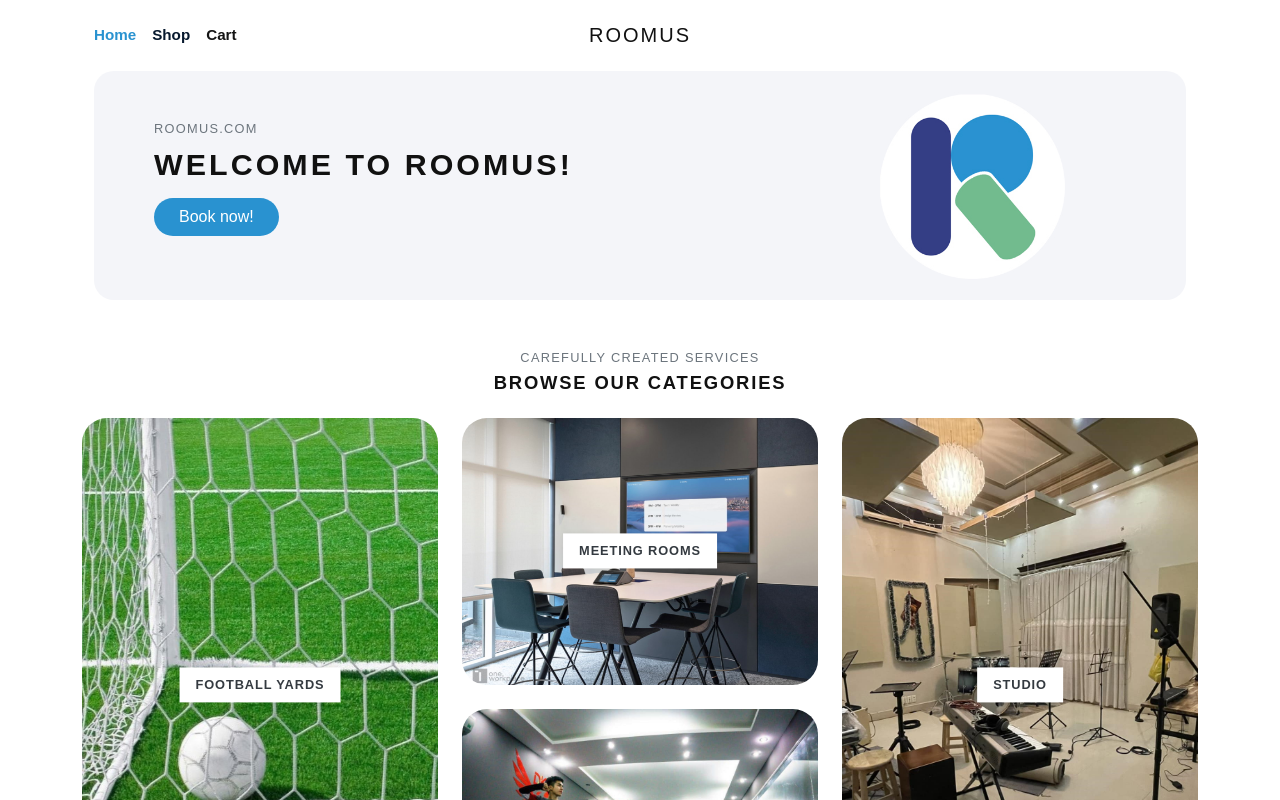
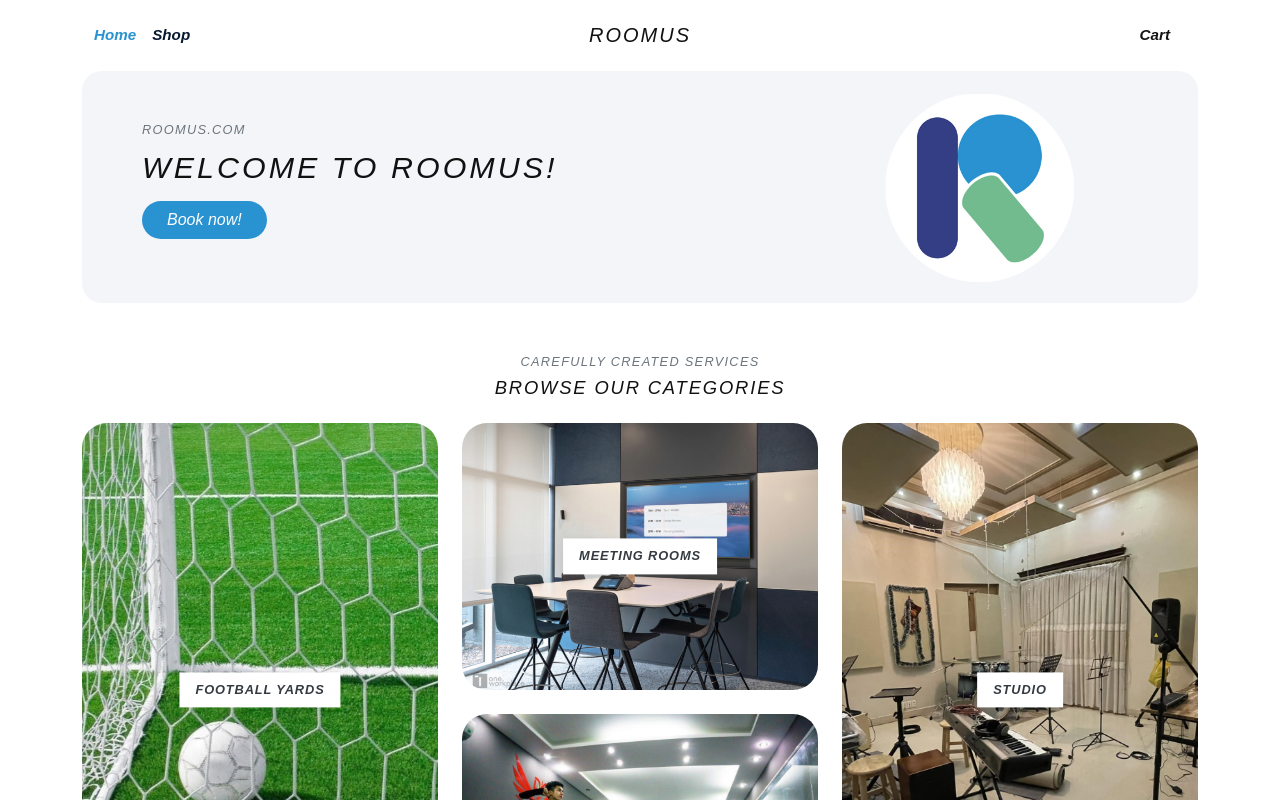
Before and after one commit to TonyYou998/roomus-rebase, a React (Create React App) app: page / in a window 1280 px wide. Shown: the top 800 px of the page. Built offline with nearby package versions, Linux system fonts and the light colour scheme.

Commit message:
Update fix Home UI

```diff
--- a/src/Components/Login/login.js
+++ b/src/Components/Login/login.js
@@ -17,9 +17,9 @@ export default function Login() {
   return (
 
     <li className="nav-item" onClick={onRedirect}>
-    <Link className="nav-link" to="/signin">
+      <Link className="nav-link" to="/signin">
 
-    </Link>
-</li>
+      </Link>
+    </li>
   )
 }
--- a/src/Components/Navbar/navbar.js
+++ b/src/Components/Navbar/navbar.js
@@ -54,7 +54,7 @@ export default function Navbar() {
     }
 
   return (
-    <div className="container px-0 px-lg-3">
+    <div className="container container__header px-0 px-lg-3">
     <nav className="main-nav navbar navbar-expand-lg navbar-light py-3 px-lg-0">
         <Link className="navbar-brand" to={`/`}>
             <span className="font-weight-bold text-uppercase text-dark">ROOMUS</span>
@@ -79,6 +79,11 @@ export default function Navbar() {
                         <i className="fas fa-dolly-flatbed mr-1 text-gray"></i>Cart
                     </Link>
                 </li>
+                {/* <li className="nav-item">
+                    <Link className="nav-link" to={`/signin`}>
+                        <i className="fas fa-user-alt mr-1 text-gray"></i>Login
+                    </Link>
+                </li> */}
                 {/* {nameUser ? (<Name />) : ''} */}
                 {loginUser ? (<Login />) : (<Logout />)}
 
--- a/src/containers/UserTemplate/HomePage/components/Banner.js
+++ b/src/containers/UserTemplate/HomePage/components/Banner.js
@@ -4,7 +4,6 @@ import { Link } from 'react-router-dom'
 export default function Banner() {
 
   return (
-    <div className="container">
     <section className=" pb-3 bg-cover bg-center d-flex align-items-center" style={{ backgroundImage: "url(./static/banner1.jpg)" }}>
         <div className="container py-5">
             <div className="row px-4 px-lg-5">
@@ -15,7 +14,5 @@ export default function Banner() {
             </div>
         </div>
     </section>
-
-</div>
   )
 }
--- a/src/styled/base/_default.scss
+++ b/src/styled/base/_default.scss
@@ -2272,7 +2272,7 @@
 
   a:hover, a:focus {
     color: #b68b23;
-    text-decoration: underline;
+    text-decoration: none;
   }
 
   h1,
@@ -2288,7 +2288,7 @@
   .h5,
   .h6 {
     margin-bottom: 0.5rem;
-    font-weight: 900;
+    font-weight: 500;
     line-height: 1.2;
     color: inherit;
   }
@@ -2360,6 +2360,7 @@
   .small {
     font-size: 80%;
     font-weight: 400;
+    line-height: 1.7;
   }
 
   mark,
--- a/src/styled/base/_typo.scss
+++ b/src/styled/base/_typo.scss
@@ -1,10 +1,9 @@
 body {
     margin: 0;
-    font-family: -apple-system, BlinkMacSystemFont, 'Segoe UI', 'Roboto', 'Oxygen',
-      'Ubuntu', 'Cantarell', 'Fira Sans', 'Droid Sans', 'Helvetica Neue',
-      sans-serif;
+    font-family: 'Montserrat', sans-serif !important;
     -webkit-font-smoothing: antialiased;
     -moz-osx-font-smoothing: grayscale;
+    font-style: italic;
 
   }
   *{
@@ -12,6 +11,13 @@ body {
   }
 
   code {
-    font-family: source-code-pro, Menlo, Monaco, Consolas, 'Courier New',
-      monospace;
+    font-family: 'Montserrat', sans-serif;
   }
+
+  .mr-auto{
+    margin-right: auto !important;
+  }
+
+  .ml-auto{
+    margin-left: auto !important;
+  }
--- a/src/styled/pages/_home.scss
+++ b/src/styled/pages/_home.scss
@@ -1,3 +1,7 @@
 .container__header{
     max-width: 1140px;
 }
+
+.book-now-btn:hover{
+   background-color: #2992d0;
+}
```
Also changed, not shown: src/containers/UserTemplate/HomePage/components/Features.js (+3 -3 lines).
